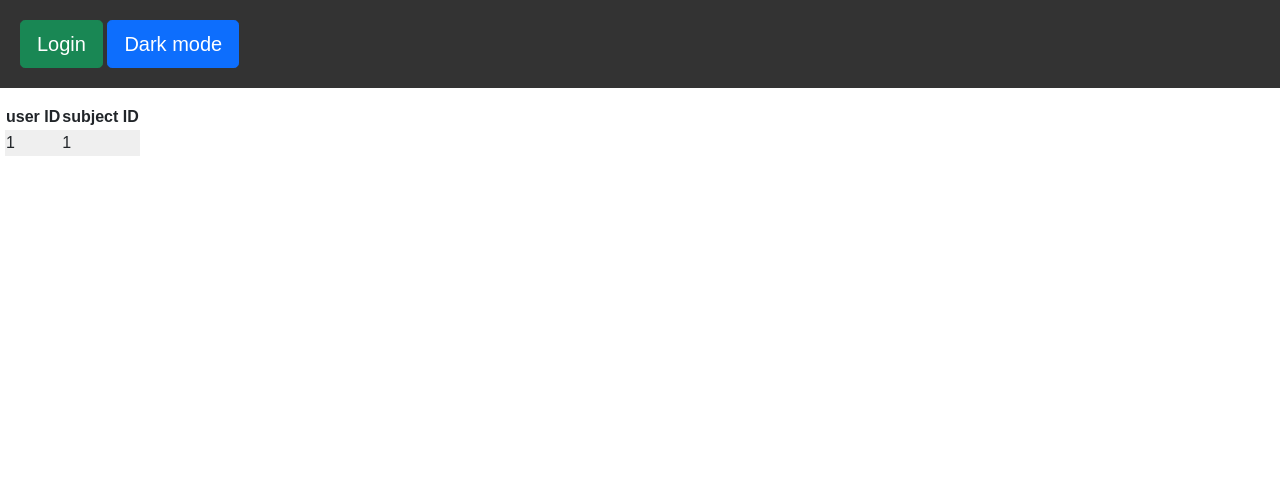
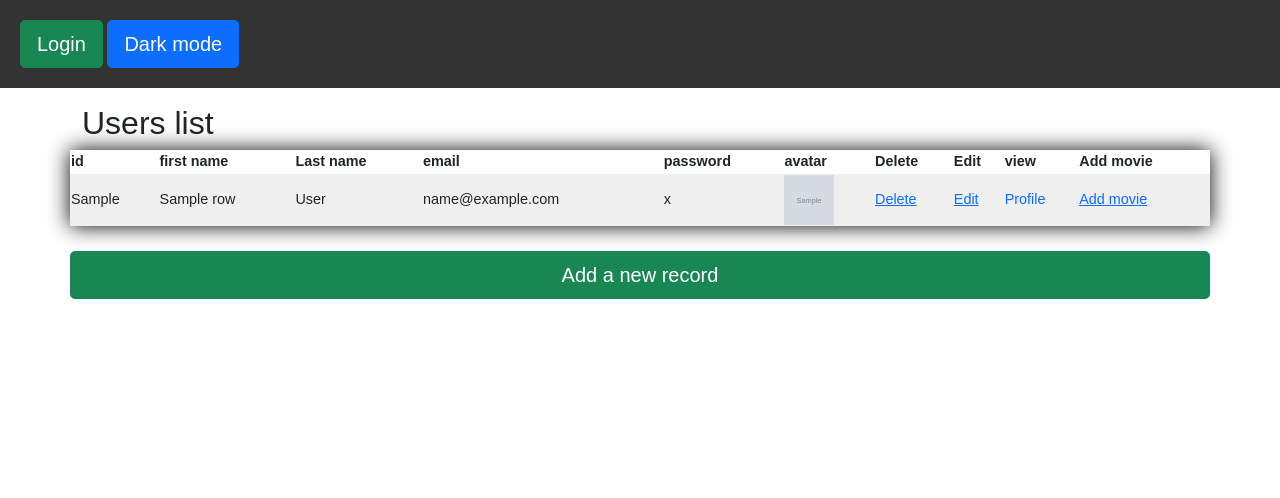
Before and after one commit to LiamNaidoo/Subject-selector, a Flask app: template FlaskWebProject1/templates/connection_list.html in a window 1280 px wide. Shown: the top 498 px of the page. Run offline with Flask 2, Linux system fonts and the light colour scheme; the template is opened without the code that fills it: most values are stand-ins (such as "Sample title", 1, 10 or a date in 2020); grey boxes marked "Sample" are stand-in pictures; some web fonts are replaced.

Commit message:
Version4

```diff
--- a/FlaskWebProject1/app.py
+++ b/FlaskWebProject1/app.py
@@ -19,7 +19,6 @@ def restrict():
     ]
     admin_only = [
         'lists_users'
-        'movies_list'
         'connection_list'
         ]
 
@@ -58,7 +57,7 @@ def login():
                 result = cursor.fetchone()
         if result:
             session['logged_in'] = True
-            session['first_name'] = result['name']
+            session['name'] = result['name']
             session['role'] = result['role']
             session['id'] = result['idusers_table']
             return redirect("/dashboard")
@@ -108,7 +107,7 @@ def edit():
         with create_connection() as connection:
             with connection.cursor() as cursor:
                 cursor.execute("""UPDATE users_table SET
-                                first_name = %s,
+                                name = %s,
                                 last_name = %s,
                                 email = %s,
                                 avatar = %s
@@ -118,7 +117,7 @@ def edit():
 
 
                                 ,(
-                     request.form['first_name'],
+                     request.form['name'],
                      request.form['last_name'],
                      request.form['email'],
                      avatar_filename,
@@ -141,7 +140,7 @@ def edit():
                 result = cursor.fetchone()
         return render_template('edit.html', result=result)
 
-# dashboard route
+# Admin user dashboard route
 @app.route('/dashboard')
 def list_users():
     if session['role'] != 'admin':
@@ -149,19 +148,6 @@ def list_users():
     with create_connection() as connection:
         with connection.cursor() as cursor:
             cursor.execute("SELECT * FROM users_table") # selects all from users table in lianaidoo_subject
-            result = cursor.fetchall()
-    return render_template('connection_list.html',result=result) # returns an html page to get something in the table
-
-
-
-# connection_list route
-@app.route('/connect')
-def connection_list():
-    if session['role'] != 'admin':
-        return redirect('/')
-    with create_connection() as connection:
-        with connection.cursor() as cursor:
-            cursor.execute("SELECT * FROM connect") # selects all from connect table in lianaidoo_avatr
             result = cursor.fetchall()
     return render_template('connection_list.html',result=result) # returns an html page to get something in the table
 
--- a/FlaskWebProject1/templates/connection_list.html
+++ b/FlaskWebProject1/templates/connection_list.html
@@ -1,16 +1,53 @@
 {% extends '_layout.html' %}
 
-{% block title %}View profile{% endblock %}
+{% block title %} title {% endblock %}
 
 {% block content %}
 
-<table>
-    <tr> <th> user ID </th> <th> subject ID </th> </tr>
+<div class="container">
+    <div class="row">
+        <h2>Users list</h2>
+        <table class="styled-table">
+            <tr> <th> id </th> <th> first name </th> <th> Last name </th> <th> email </th> <th> password </th> <th> avatar </th> <th> Delete </th> <th> Edit </th> <th> view </th> <th> Add movie </th> </tr>
             {% for row in result %}
             <tr>
-        <td>{{row.user_id}}</td>
-        <td> {{ row.subject_id }} </td>
+                <td>{{row.idusers_table}}</td>
+                <td> {{ row.name }} </td>
+                <td>{{ row.last_name }}</td>
+                <td> {{ row.email }}</td>
+                <td> {{ row.password}}</td>
+                <td><img src="{{ url_for('static', filename='images/' + (row.avatar or 'default.png')) }}" height="50" width="50"></td>
+
+
+
+                <td><a href="/delete?id={{ row.id }}" onclick="return confirm('Are you sure you want to delete {{ row.first_name }} {{ row.last_name }}?')">Delete</a></td>
+                <td>
+                    <a href="/edit?id={{row.id}}">
+                        Edit
+                    </a>
+
+                </td>
+
+                <td>
+                    <a style="text-decoration:none;" href="/view?id={{row.id}}">
+                        Profile
+                    </a>
+                </td>
+
+                <td>
+                    <a href="/add_movie?id={{row.id}}">
+                        Add movie
+                    </a>
+
+                </td>
+
             </tr>
             {% endfor %}
         </table>
+        <ul class="btn btn-success btn-lg">
+            <a style="text-decoration:none; color:#ffffff" href="/register"> Add a new record</a>
+        </ul>
+    </div>
+</div>
+
         {% endblock %}
```
Lines whose indentation alone changed are shown as unchanged.
